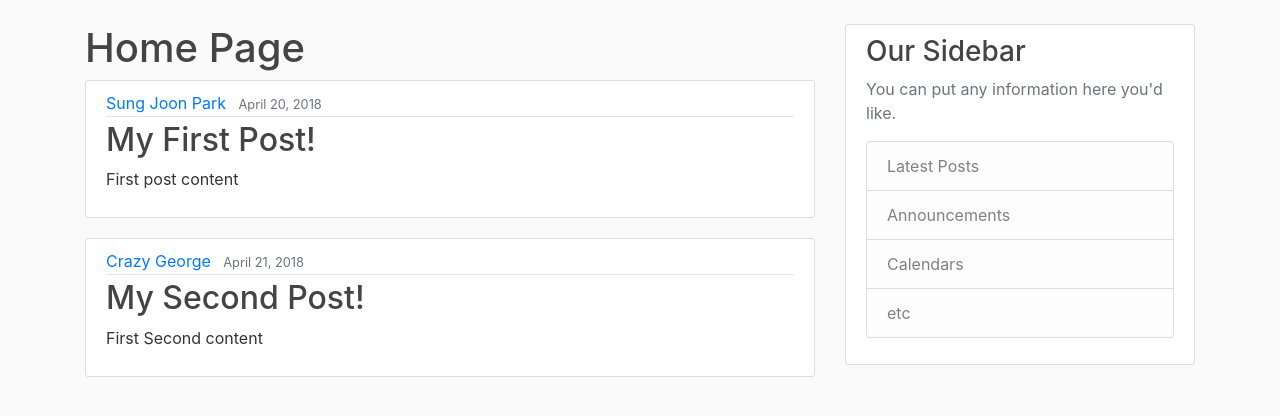
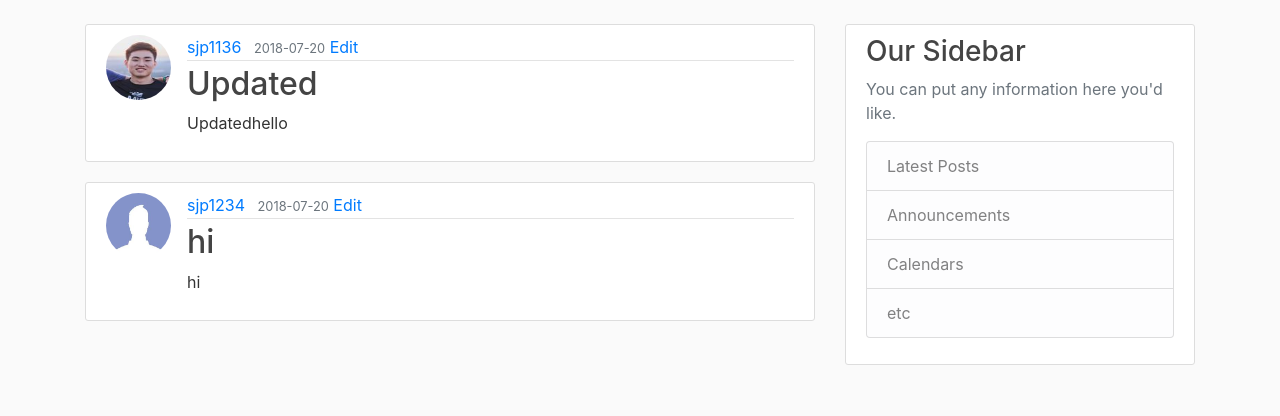
Before and after one commit to sjp1136/sn_flask, a Flask app: page / in a window 1280 px wide. Shown: the part 56-472 px from the top of the page. Run offline with Flask 2, Linux system fonts and the light colour scheme; data comes from the database, SQL or seed files in the repository; both versions use the stored data as it was after the commit; some libraries are stand-ins or nearby versions.

Commit message:
post edit, delete features

```diff
--- a/sn_flask/routes.py
+++ b/sn_flask/routes.py
@@ -1,12 +1,3 @@
-import string
-import random
-import os
-from PIL import Image
-from flask import render_template, url_for, flash, redirect, request
-from sn_flask import app, db, bcrypt
-from sn_flask.models import User, Post
-from sn_flask.forms import RegistrationForm, LoginForm, UpdateAccountForm, PostForm
-from flask_login import login_user, current_user, logout_user, login_required
 #######################
 # To Create Passowrd #
 
@@ -41,33 +32,28 @@ from flask_login import login_user, current_user, logout_user, login_required
 
 # db.drop_all()
 #######################
-posts = [
-    {
-        'author': "Sung Joon Park",
-        'title': 'My First Post!',
-        'content': 'First post content',
-        'date_posted': 'April 20, 2018'
-    },
-    {
-        'author': "Crazy George",
-        'title': 'My Second Post!',
-        'content': 'First Second content',
-        'date_posted': 'April 21, 2018'
-    }
 
-
-]
+import string
+import random
+import os
+from PIL import Image
+from flask import render_template, url_for, flash, redirect, request, abort
+from sn_flask import app, db, bcrypt
+from sn_flask.models import User, Post
+from sn_flask.forms import RegistrationForm, LoginForm, UpdateAccountForm, PostForm
+from flask_login import login_user, current_user, logout_user, login_required
 
 
 @app.route("/")
 @app.route("/home")
 def home():
+    posts = Post.query.all()
     return render_template('home.html', posts=posts)
 
 
 @app.route("/about")
 def about():
-    return render_template('about.html', title="About")
+    return render_template('about.html', title='About')
 
 
 @app.route("/register", methods=['GET', 'POST'])
@@ -82,16 +68,12 @@ def register():
                     email=form.email.data, password=hashed_password)
         db.session.add(user)
         db.session.commit()
-        flash('Your account has been created! You are now able to log in.', 'success')
+        flash('Your account has been created! You are now able to log in', 'success')
         return redirect(url_for('login'))
-    else:
-        flash(format(
-            'Account registration for {form.username.data} unsuccessful!'), 'danger')
-
-    return render_template('register.html', title="Register", form=form)
+    return render_template('register.html', title='Register', form=form)
 
 
-@app.route("/login", methods=["GET", 'POST'])
+@app.route("/login", methods=['GET', 'POST'])
 def login():
     if current_user.is_authenticated:
         return redirect(url_for('home'))
@@ -102,10 +84,9 @@ def login():
             login_user(user, remember=form.remember.data)
             next_page = request.args.get('next')
             return redirect(next_page) if next_page else redirect(url_for('home'))
-            # ternary conditional
         else:
-            flash('Login was unsuccessful. Please check email and password.', 'danger')
-    return render_template('login.html', title="Login", form=form)
+            flash('Login Unsuccessful. Please check email and password', 'danger')
+    return render_template('login.html', title='Login', form=form)
 
 
 @app.route("/logout")
@@ -114,27 +95,22 @@ def logout():
     return redirect(url_for('home'))
 
 
-def id_generator(size=6, chars=string.ascii_uppercase + string.digits):
-    return ''.join(random.choice(chars) for _ in range(size))
-
-
 def save_picture(form_picture):
-
-    random_hex = id_generator(20)
-    print(random_hex)
-
+    random_hex = secrets.token_hex(8)
     _, f_ext = os.path.splitext(form_picture.filename)
     picture_fn = random_hex + f_ext
     picture_path = os.path.join(
         app.root_path, 'static/profile_pics', picture_fn)
+
     output_size = (125, 125)
     i = Image.open(form_picture)
     i.thumbnail(output_size)
     i.save(picture_path)
+
     return picture_fn
 
 
-@app.route("/account", methods=["GET", 'POST'])
+@app.route("/account", methods=['GET', 'POST'])
 @login_required
 def account():
     form = UpdateAccountForm()
@@ -151,11 +127,12 @@ def account():
         form.username.data = current_user.username
         form.email.data = current_user.email
     image_file = url_for(
-        'static', filename='profile_pics/'+current_user.image_file)
-    return render_template('account.html', title='Account', image_file=image_file, form=form)
+        'static', filename='profile_pics/' + current_user.image_file)
+    return render_template('account.html', title='Account',
+                           image_file=image_file, form=form)
 
 
-@app.route("/post/new", methods=["GET", 'POST'])
+@app.route("/post/new", methods=['GET', 'POST'])
 @login_required
 def new_post():
     form = PostForm()
@@ -166,4 +143,43 @@ def new_post():
         db.session.commit()
         flash('Your post has been created!', 'success')
         return redirect(url_for('home'))
-    return render_template('create_post.html', title='New Post', form=form)
+    return render_template('create_post.html', title='New Post',
+                           form=form, legend='New Post')
+
+
+@app.route("/post/<int:post_id>")
+def post(post_id):
+    post = Post.query.get_or_404(post_id)
+    return render_template('post.html', title=post.title, post=post)
+
+
+@app.route("/post/<int:post_id>/update", methods=['GET', 'POST'])
+@login_required
+def update_post(post_id):
+    post = Post.query.get_or_404(post_id)
+    if post.author != current_user:
+        abort(403)
+    form = PostForm()
+    if form.validate_on_submit():
+        post.title = form.title.data
+        post.content = form.content.data
+        db.session.commit()
+        flash('Your post has been updated!', 'success')
+        return redirect(url_for('post', post_id=post.id))
+    elif request.method == 'GET':
+        form.title.data = post.title
+        form.content.data = post.content
+    return render_template('create_post.html', title='Update Post',
+                           form=form, legend='Update Post')
+
+
+@app.route("/post/<int:post_id>/delete", methods=['POST'])
+@login_required
+def delete_post(post_id):
+    post = Post.query.get_or_404(post_id)
+    if post.author != current_user:
+        abort(403)
+    db.session.delete(post)
+    db.session.commit()
+    flash('Your post has been deleted!', 'success')
+    return redirect(url_for('home'))
--- a/sn_flask/static/main.css
+++ b/sn_flask/static/main.css
@@ -12,7 +12,9 @@ h5,
 h6 {
   color: #444444;
 }
-
+.right {
+  align-content: right;
+}
 .bg-steel {
   background-color: #5f788a;
 }
--- a/sn_flask/templates/create_post.html
+++ b/sn_flask/templates/create_post.html
@@ -3,7 +3,7 @@
     <form method="POST" action="">
         {{ form.hidden_tag() }}
         <fieldset class="form-group">
-            <legend class="border-bottom mb-4">New Post</legend>
+            <legend class="border-bottom mb-4">{{legend}}</legend>
 
             <div class="form-group">
                 {{ form.title.label(class="form-control-label") }} {% if form.title.errors %} {{ form.title(class="form-control form-control-lg
--- a/sn_flask/templates/home.html
+++ b/sn_flask/templates/home.html
@@ -1,14 +1,14 @@
-{% extends "layout.html" %} {% block content %}
-<h1>Home Page</h1>
-{% for post in posts %}
+{% extends "layout.html" %} {% block content %} {% for post in posts %}
 <article class="media content-section">
+    <img class='rounded-circle article-img' src="{{ url_for('static',filename='profile_pics/'+post.author.image_file) }}">
     <div class="media-body">
         <div class="article-metadata">
-            <a class="mr-2" href="#">{{ post.author }}</a>
-            <small class="text-muted">{{ post.date_posted }}</small>
+            <a class="mr-2" href="#">{{ post.author.username }}</a>
+            <small class="text-muted">{{ post.date_posted.strftime('%Y-%m-%d') }}</small>
+            <a class='right' href="{{ url_for('post', post_id=post.id) }}">Edit</a>
         </div>
         <h2>
-            <a class="article-title" href="#">{{ post.title }}</a>
+            <a class="article-title">{{ post.title }}</a>
         </h2>
         <p class="article-content">{{ post.content }}</p>
     </div>
--- a/sn_flask/templates/login.html
+++ b/sn_flask/templates/login.html
@@ -4,7 +4,6 @@
         {{ form.hidden_tag() }}
         <fieldset class="form-group">
             <legend class="border-bottom mb-4">Log In</legend>
-
             <div class="form-group">
                 {{ form.email.label(class="form-control-label") }} {% if form.email.errors %} {{ form.email(class="form-control form-control-lg
                 is-invalid") }}
```
Also changed, not shown: sn_flask/templates/post.html (added, +38 -0 lines), sn_flask/site.db, 2 other files.
